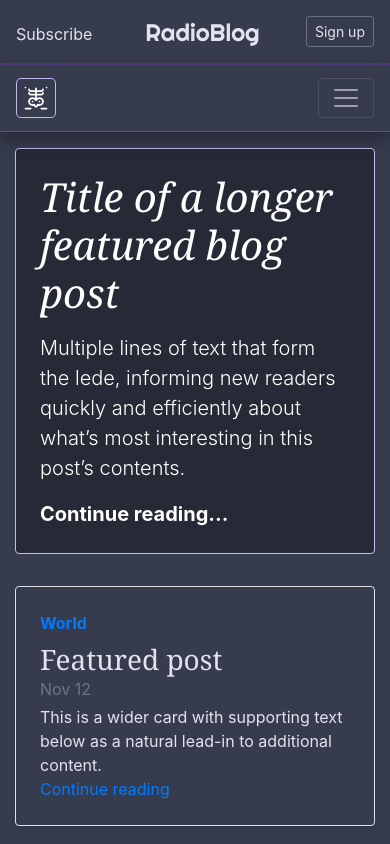
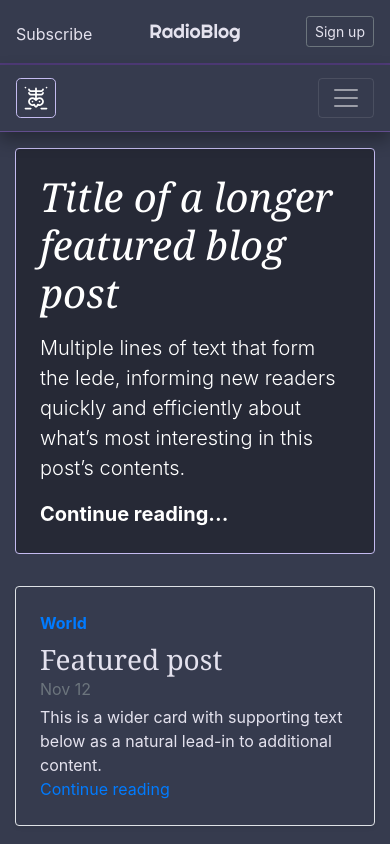
Before and after one commit to Mamad-cloud/Mamad-cloud.github.io, a plain HTML site: page index.html in a window 390 px wide. Shown: the top 844 px of the page. Drawn offline with nearby package versions, Linux system fonts and the light colour scheme.

Commit message:
more fixes

```diff
--- a/css/style.css
+++ b/css/style.css
@@ -11,7 +11,8 @@
 .blog-header-logo {
 	font-family: "Righteous-Regular";
 	font-size: 2.25rem;
-	padding-right: 0.5rem;
+	position: relative;
+
 }
 
 .blog-header-logo:hover{
@@ -69,7 +70,7 @@ div.jumbotron, div.bg-dark{
 
 @media (max-width: 768px) {
 	.blog-header-logo{
-		font-size: 1.5rem;
+		font-size: 1.2rem;
 	}
 }
 
--- a/index.html
+++ b/index.html
@@ -33,8 +33,8 @@
 			<div class="col-4 pt-1">
 			  <a class="text-light" href="#">Subscribe</a>
 			</div>
-			<div class="col-4 text-center">
-			  <a class="blog-header-logo text-light pr-2" href="#">RadioBlog</a>
+			<div id="header-logo" class="col-4 text-center">
+			  <a class="blog-header-logo text-light" href="#">RadioBlog</a>
 			</div>
 			<div class="col-4 d-flex justify-content-end align-items-center">
 			  <a class="btn btn-sm btn-outline-secondary text-light" href="#">Sign up</a>
```
